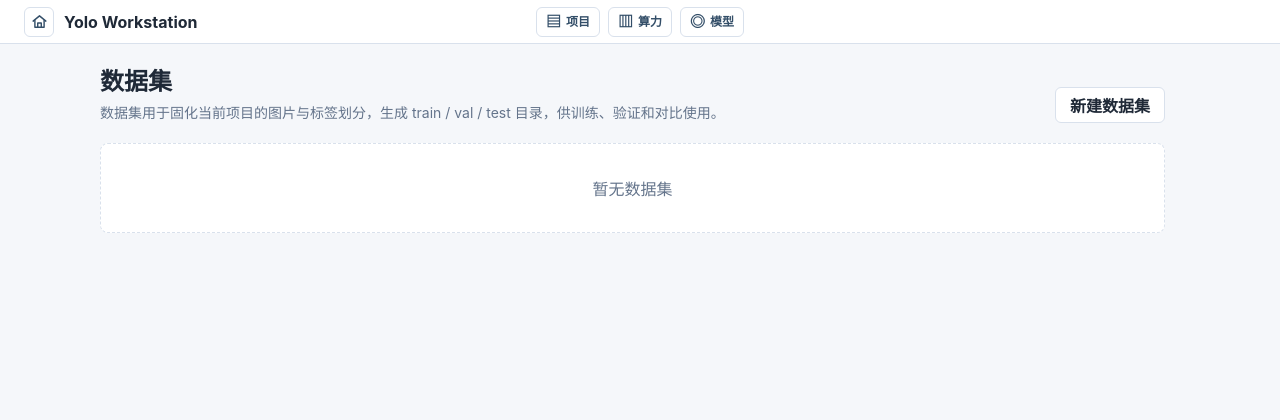
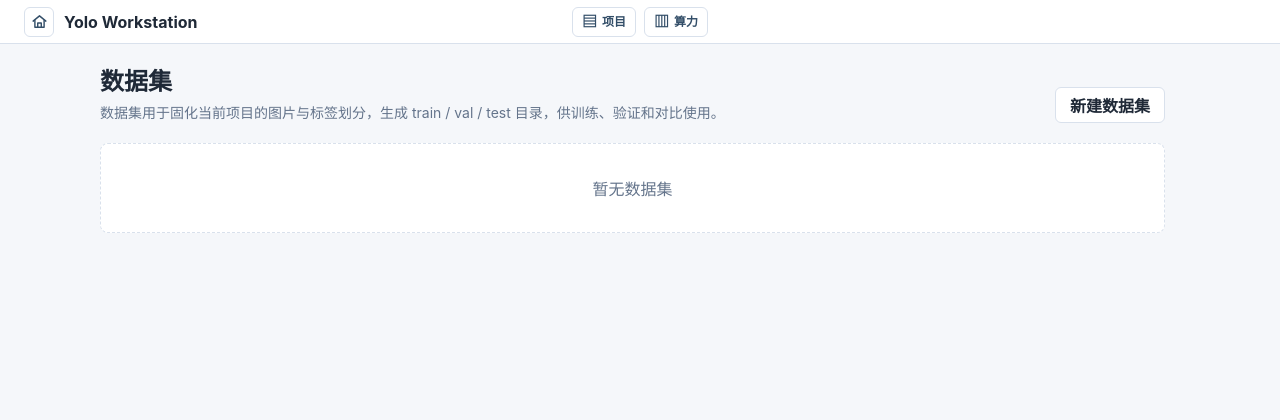
Before and after one commit to netkiller/yoloutils, a FastAPI app: page /dataset in a window 1280 px wide. Shown: the top 420 px of the page. Run offline with FastAPI, Linux system fonts and the light colour scheme.

```diff
--- a/workstation/templates/partials/header.html
+++ b/workstation/templates/partials/header.html
@@ -29,8 +29,8 @@
     {% if current_project %}
       <a{% if active_page == "annotate" %} class="active"{% endif %} href="/annotate/{{ current_project }}"><span class="nav-icon">▧</span><span>标注</span></a>
       <a{% if active_page == "dataset" %} class="active"{% endif %} href="/dataset{% if current_project %}/{{ current_project }}{% endif %}"><span class="nav-icon">▦</span><span>数据集</span></a>
+      <a{% if active_page == "model" %} class="active"{% endif %} href="/model/{{ current_project }}"><span class="nav-icon">◎</span><span>模型</span></a>
     {% endif %}
-    <a{% if active_page == "model" %} class="active"{% endif %} href="/model{% if current_project %}/{{ current_project }}{% endif %}"><span class="nav-icon">◎</span><span>模型</span></a>
   </nav>
   <div class="header-actions">
     {% if is_team_mode %}
```
